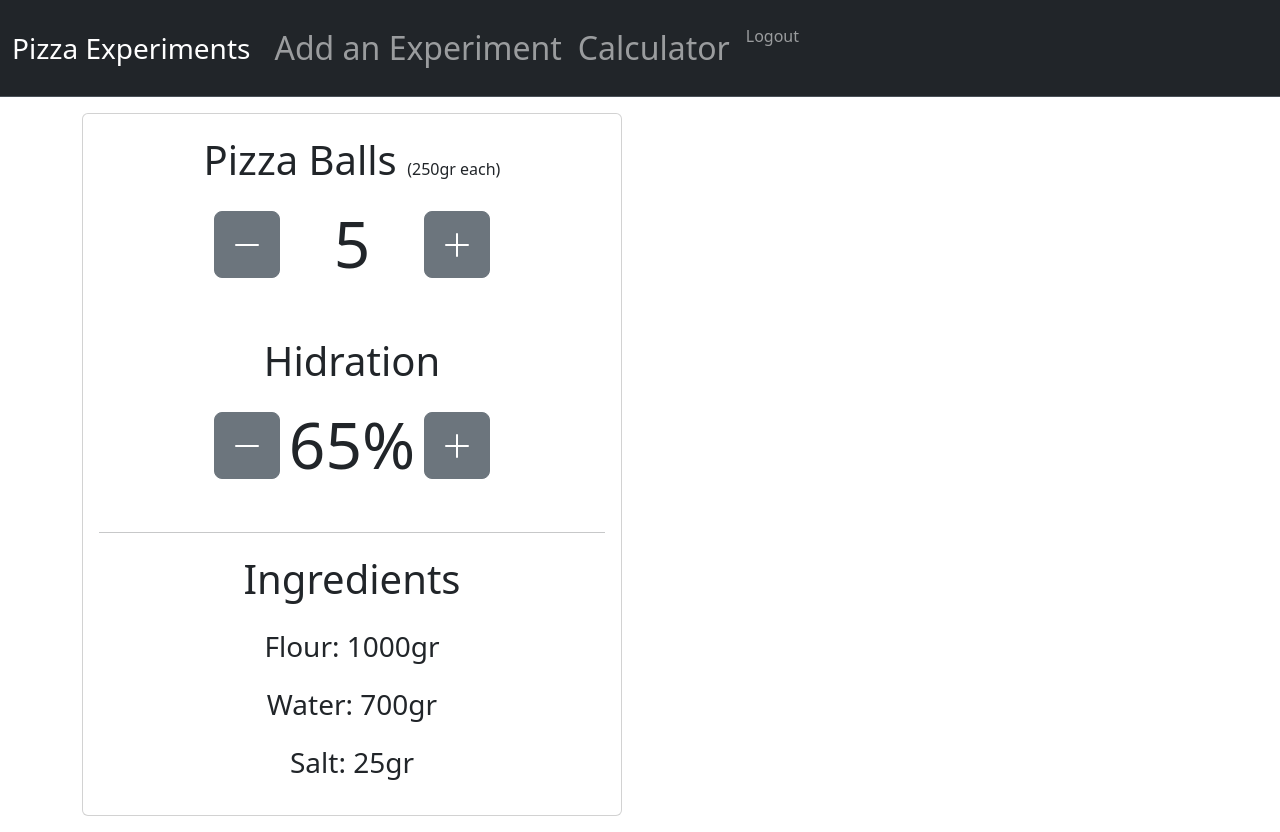
After one commit to criscass/pizza_experiments, a Flask app: page /calculator in a window 1280 px wide. The commit adds this page. Run offline with Flask 3, Linux system fonts and the light colour scheme; a user stored in the database is signed in.

Commit message:
Finished experiment and added calculator, without javascript

```diff
--- a/app.py
+++ b/app.py
@@ -1,5 +1,5 @@
 import os
-from flask import Flask, render_template, redirect, url_for, flash, session
+from flask import Flask, render_template, redirect, url_for, flash, request
 from flask_wtf import FlaskForm
 from wtforms import StringField, SubmitField, IntegerField, DecimalField, TextAreaField, PasswordField, BooleanField
 from wtforms.validators import DataRequired, InputRequired, Length, ValidationError,EqualTo, Optional, Email
@@ -90,7 +90,7 @@ class AddExperimentForm(FlaskForm):
   sugar_amount = DecimalField("sugar", validators=[Optional()])
   oil_amount = DecimalField("oil", validators=[Optional()])
   temperature = DecimalField("Temperature ℃", validators=[Optional()])
-  maturation_time = DecimalField("Maturation Time", validators=[Optional()])
+  maturation_time = DecimalField("Maturation (hours)", validators=[Optional()])
   procedure = TextAreaField("Procedure", validators=[Optional()])
   result_vote = IntegerField("Vote", validators=[Optional()])
   result_comment = TextAreaField("Result comment", validators=[Optional()])
@@ -149,6 +149,14 @@ class RegisterForm(FlaskForm):
 def index():
   experiments = Experiment.query.filter_by(user_id = current_user.id)
   return render_template("index.html", experiments=experiments)
+
+# calculator - calculator - calculator - calculator - calculator - calculator
+# calculator - calculator - calculator - calculator - calculator - calculator
+@app.route("/calculator", methods=['GET'])
+@login_required
+def calculator():
+
+  return render_template("calculator.html")
 
 #login - login - login - login - login - login - login - login - login
 #login - login - login - login - login - login - login - login - login
@@ -229,3 +237,10 @@ def addExperiment():
       return redirect(url_for('index'))  # Redirect to the home page after successful form submission
 
   return render_template("add_experiment.html", form=form)
+
+
+@app.route("/experiment/<experiment_id>", methods=['GET'])
+@login_required
+def experiment(experiment_id):
+  experiment = Experiment.query.filter_by(id = experiment_id)
+  return render_template("experiment.html", exp=experiment)
--- /dev/null
+++ b/static/css/styles.css
@@ -0,0 +1,6 @@
+.card-link {
+	opacity: 0;
+	overflow: hidden;
+	height: 0;
+	width: 0;
+}
--- /dev/null
+++ b/templates/calculator.html
@@ -0,0 +1,118 @@
+{% extends "layout.html" %} {% block content %}
+
+<div class="card mb-3 mt-3" style="max-width: 540px">
+	<div class="card-body">
+		<!-- Pizza balls - Pizza balls - Pizza balls -->
+		<div>
+			<p class="fs-1 text-center">
+				Pizza Balls <span class="fs-6">(250gr each)</span>
+			</p>
+			<div class="container text-center" style="max-width: 300px">
+				<div class="row">
+					<div class="col-4 d-flex align-items-center">
+						<!-- minus button -->
+						<button class="btn btn-lg btn-secondary p-3">
+							<svg
+								xmlns="http://www.w3.org/2000/svg"
+								width="32"
+								height="32"
+								fill="currentColor"
+								class="bi bi-dash-lg"
+								viewBox="0 0 16 16"
+							>
+								<path
+									fill-rule="evenodd"
+									d="M2 8a.5.5 0 0 1 .5-.5h11a.5.5 0 0 1 0 1h-11A.5.5 0 0 1 2 8"
+								/>
+							</svg>
+						</button>
+					</div>
+					<div
+						class="col-4 d-flex align-items-center justify-content-center"
+					>
+						<p class="display-3 mb-0">5</p>
+					</div>
+					<div class="col-4 d-flex align-items-center justify-content-end">
+						<!-- plus button -->
+						<button class="btn btn-lg btn-secondary p-3">
+							<svg
+								xmlns="http://www.w3.org/2000/svg"
+								width="32"
+								height="32"
+								fill="currentColor"
+								class="bi bi-plus-lg"
+								viewBox="0 0 16 16"
+							>
+								<path
+									fill-rule="evenodd"
+									d="M8 2a.5.5 0 0 1 .5.5v5h5a.5.5 0 0 1 0 1h-5v5a.5.5 0 0 1-1 0v-5h-5a.5.5 0 0 1 0-1h5v-5A.5.5 0 0 1 8 2"
+								/>
+							</svg>
+						</button>
+					</div>
+				</div>
+			</div>
+		</div>
+		<!-- Hidration -->
+		<div class="mt-5 mb-5">
+			<p class="fs-1 text-center">Hidration</p>
+			<div class="container text-center" style="max-width: 300px">
+				<div class="row">
+					<div class="col-4 d-flex align-items-center">
+						<!-- minus button -->
+						<button class="btn btn-lg btn-secondary p-3">
+							<svg
+								xmlns="http://www.w3.org/2000/svg"
+								width="32"
+								height="32"
+								fill="currentColor"
+								class="bi bi-dash-lg"
+								viewBox="0 0 16 16"
+							>
+								<path
+									fill-rule="evenodd"
+									d="M2 8a.5.5 0 0 1 .5-.5h11a.5.5 0 0 1 0 1h-11A.5.5 0 0 1 2 8"
+								/>
+							</svg>
+						</button>
+					</div>
+					<div
+						class="col-4 d-flex align-items-center justify-content-center"
+					>
+						<p class="display-3 mb-0">65%</p>
+					</div>
+					<div class="col-4 d-flex align-items-center justify-content-end">
+						<!-- plus button -->
+						<button class="btn btn-lg btn-secondary p-3">
+							<svg
+								xmlns="http://www.w3.org/2000/svg"
+								width="32"
+								height="32"
+								fill="currentColor"
+								class="bi bi-plus-lg"
+								viewBox="0 0 16 16"
+							>
+								<path
+									fill-rule="evenodd"
+									d="M8 2a.5.5 0 0 1 .5.5v5h5a.5.5 0 0 1 0 1h-5v5a.5.5 0 0 1-1 0v-5h-5a.5.5 0 0 1 0-1h5v-5A.5.5 0 0 1 8 2"
+								/>
+							</svg>
+						</button>
+					</div>
+				</div>
+			</div>
+		</div>
+
+		<!-- Ingredients Ingredients Ingredients Ingredients Ingredients Ingredients Ingredients -->
+		<hr />
+		<div class="mt-3">
+			<p class="fs-1 text-center">Ingredients</p>
+			<div class="text-center">
+				<p class="fs-3">Flour: 1000gr</p>
+				<p class="fs-3">Water: 700gr</p>
+				<p class="fs-3">Salt: 25gr</p>
+			</div>
+		</div>
+	</div>
+</div>
+{% endblock %}
--- a/templates/layout.html
+++ b/templates/layout.html
@@ -6,19 +6,23 @@
 			name="viewport"
 			content="width=device-width, initial-scale=1.0"
 		/>
-    <link href="https://cdn.jsdelivr.net/npm/bootstrap@5.3.2/dist/css/bootstrap.min.css" rel="stylesheet" integrity="sha384-T3c6CoIi6uLrA9TneNEoa7RxnatzjcDSCmG1MXxSR1GAsXEV/Dwwykc2MPK8M2HN" crossorigin="anonymous">
+		<link
+			href="https://cdn.jsdelivr.net/npm/bootstrap@5.3.2/dist/css/bootstrap.min.css"
+			rel="stylesheet"
+			integrity="sha384-T3c6CoIi6uLrA9TneNEoa7RxnatzjcDSCmG1MXxSR1GAsXEV/Dwwykc2MPK8M2HN"
+			crossorigin="anonymous"
+		/>
+		<link rel="stylesheet" href="static/css/styles.css" />
 		<title>Document</title>
 	</head>
 	<body>
-	{% include "navbar.html" %}
-  <div class="container">
+		{% include "navbar.html" %}
+		<div class="container">{% block content %} {% endblock %}</div>
 
-		{% block content %}
-
-    {% endblock %}
-
-    </div>
-
-    <script src="https://cdn.jsdelivr.net/npm/bootstrap@5.3.2/dist/js/bootstrap.bundle.min.js" integrity="sha384-C6RzsynM9kWDrMNeT87bh95OGNyZPhcTNXj1NW7RuBCsyN/o0jlpcV8Qyq46cDfL" crossorigin="anonymous"></script>
+		<script
+			src="https://cdn.jsdelivr.net/npm/bootstrap@5.3.2/dist/js/bootstrap.bundle.min.js"
+			integrity="sha384-C6RzsynM9kWDrMNeT87bh95OGNyZPhcTNXj1NW7RuBCsyN/o0jlpcV8Qyq46cDfL"
+			crossorigin="anonymous"
+		></script>
 	</body>
 </html>
--- a/templates/navbar.html
+++ b/templates/navbar.html
@@ -27,7 +27,9 @@
 					>
 				</li>
 				<li class="nav-item">
-					<a class="nav-link fs-2" href="#">Calculator</a>
+					<a class="nav-link fs-2" href="{{url_for('calculator')}}"
+						>Calculator</a
+					>
 				</li>
 				<li class="nav-item">
 					<a class="nav-link" href="{{url_for('logout')}}">Logout</a>
```
Also changed, not shown: templates/experiment.html (added, +78 -0 lines), templates/index.html (+9 -5 lines), instance/experiments.db, 1 other file.
